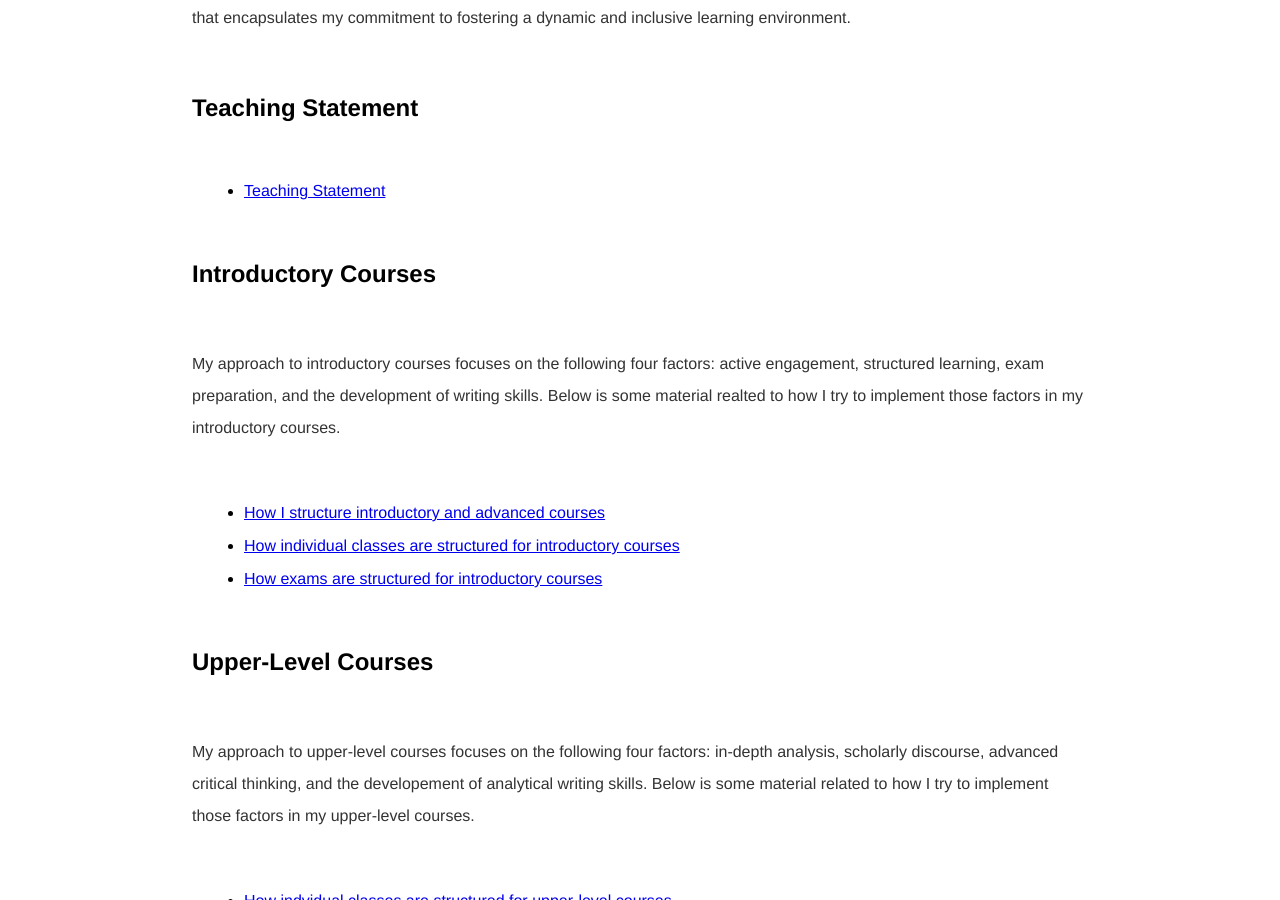
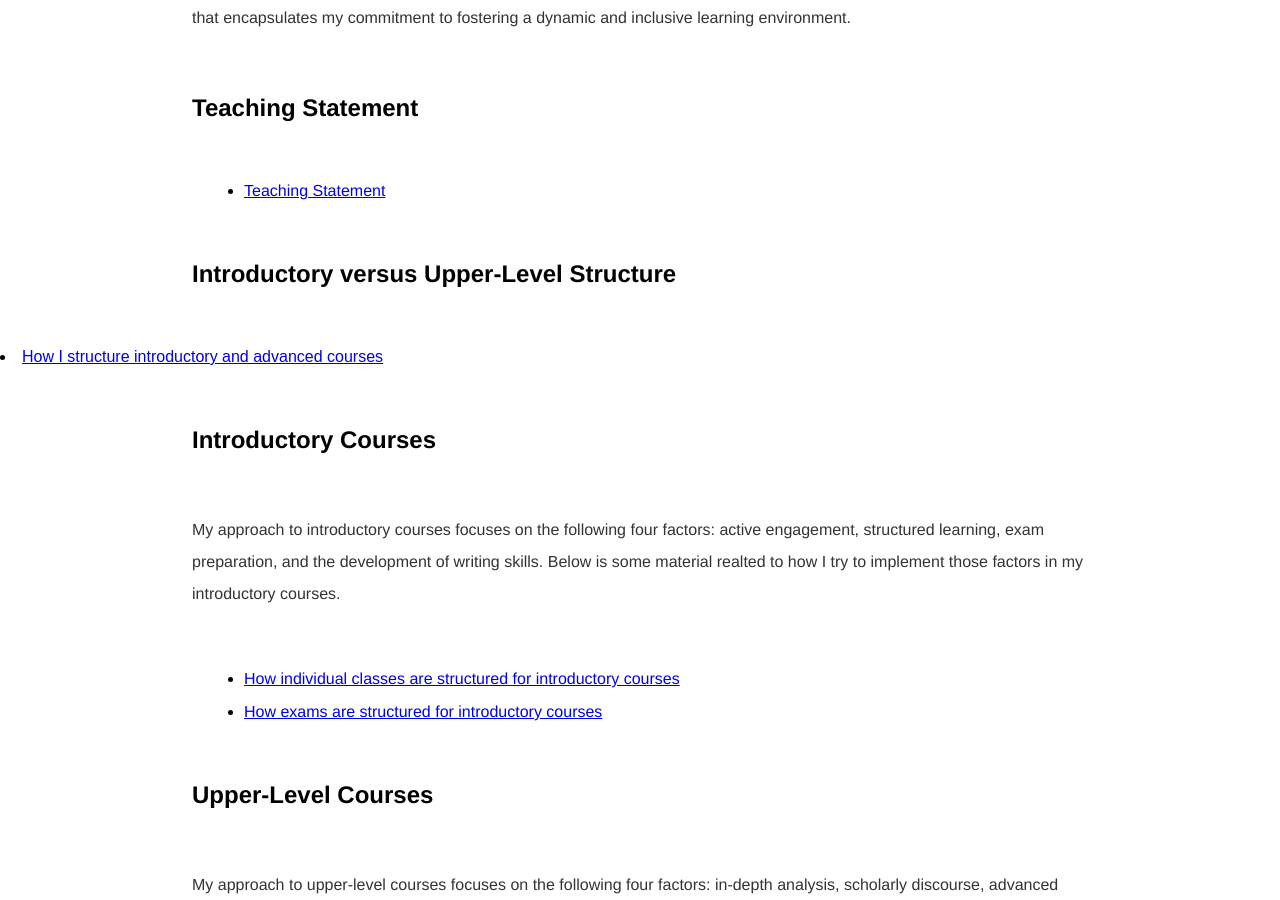
Before and after one commit to kevinjpatton/kevinjpatton.github.io, a Jekyll site: the page built from pedagogy/index.html, in a window 1280 px wide and 900 px high, scrolled down 558 px. Built offline with Jekyll 4.4.1, drawn with Linux system fonts in a browser that asks for light colours; Markdown is read by kramdown in place of the engine named in the settings.

Commit message:
Update index.html

```diff
--- a/pedagogy/index.html
+++ b/pedagogy/index.html
@@ -9,18 +9,21 @@ title: Pedagogy - Kevin Patton
 <ul class="standard-list">
   <li><a href="/pedagogy/teachingstatement.html">Teaching Statement</a></li>
 </ul>
+<h2>Introductory versus Upper-Level Structure</h2>
+<ul class="standard-list">
+</ul>
+<li><a href="/pedagogy/intro/intro_course_structure.html">How I structure introductory and advanced courses</a></li>
 <h2>Introductory Courses</h2>
 <p>My approach to introductory courses focuses on the following four factors: active engagement, structured learning, exam preparation, and the development of writing skills. Below is some material realted to how I try to implement those factors in my introductory courses.</p>
 <ul class="standard-list">
-  <li><a href="/pedagogy/intro/intro_course_structure.html">How I structure introductory and advanced courses</a></li>
   <li><a href="/pedagogy/intro/intro_class_structure.html">How individual classes are structured for introductory courses</a></li>
   <li><a href="/pedagogy/intro/intro_course_exams.html">How exams are structured for introductory courses</a></li>
 </ul>
 <h2>Upper-Level Courses</h2>
 <p>My approach to upper-level courses focuses on the following four factors: in-depth analysis, scholarly discourse, advanced critical thinking, and the developement of analytical writing skills. Below is some material related to how I try to implement those factors in my upper-level courses.</p>
 <ul class="standard-list">
-  <li><a href="/pedagogy/upper/upperlevelclass.html">How indvidual classes are structured for upper-level courses</a></li>
-  <li><a href="/pedagogy/upper/upperlevelassessment_abstracts.html">Student written abstracts for assigned readings</a></li>
+  <li><a href="/pedagogy/upper/upper_level_class.html">How indvidual classes are structured for upper-level courses</a></li>
+  <li><a href="/pedagogy/upper/upper_level_assessment_abstracts.html">Student written abstracts for assigned readings</a></li>
 </ul>
 <h2>For Students</h2>
 <ul class="standard-list">
```
